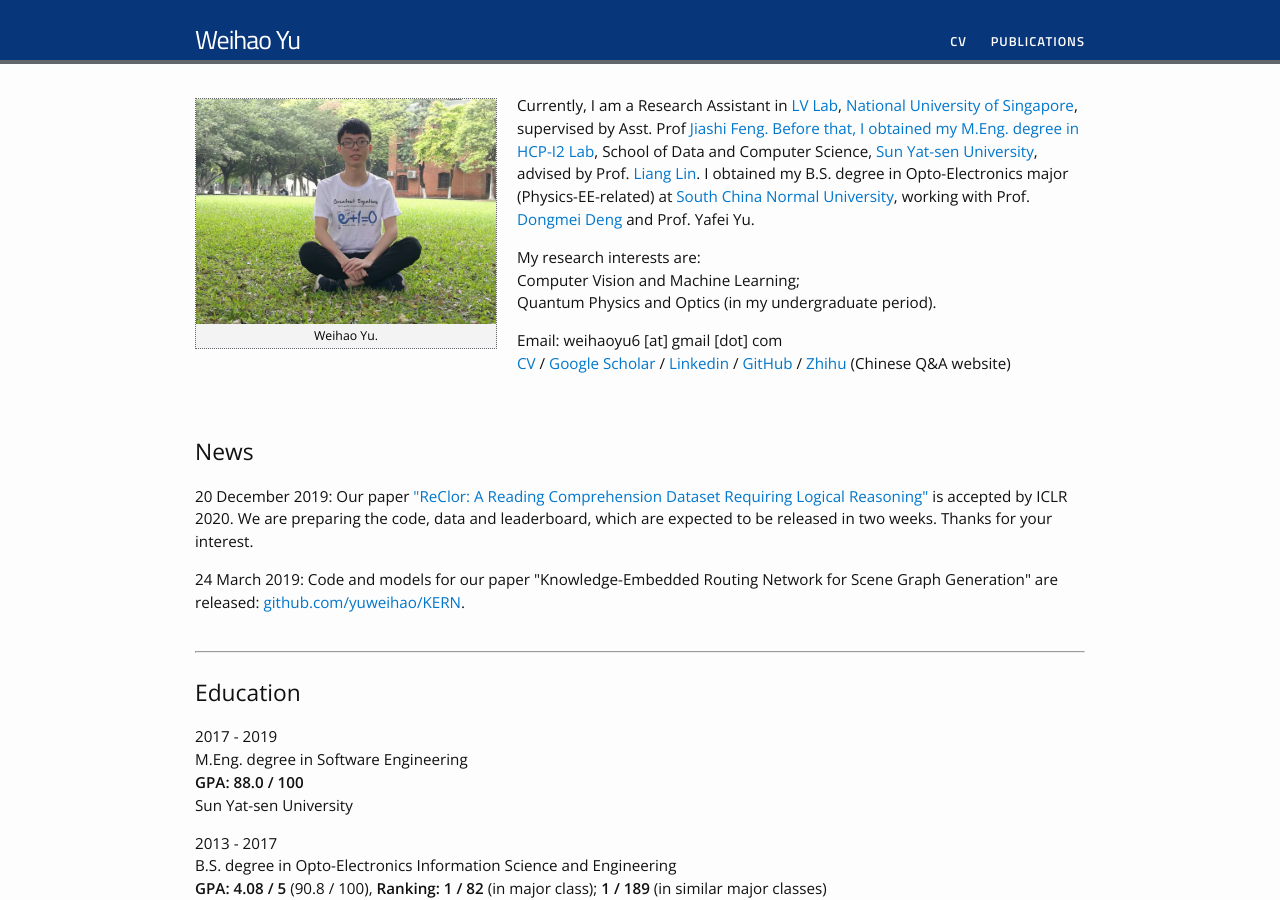
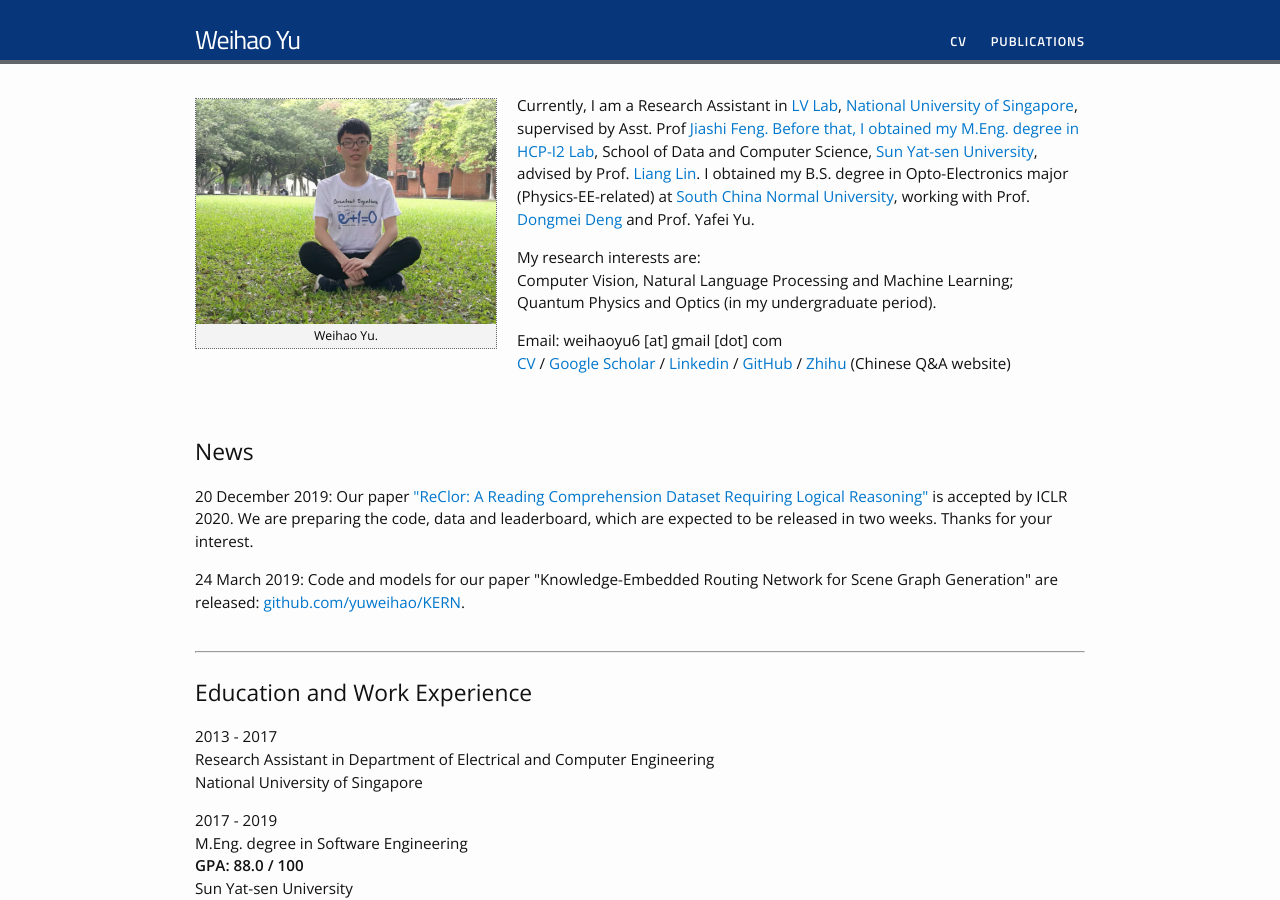
Before and after one commit to yuweihao/yuweihao.github.io, a Jekyll site: the page built from index.html, in a window 1280 px wide and 900 px high. Built offline with Jekyll 4.4.1, drawn with Linux system fonts in a browser that asks for light colours.

Commit message:
Update index.html

```diff
--- a/index.html
+++ b/index.html
@@ -27,7 +27,7 @@ I obtained my B.S. degree in Opto-Electronics major (Physics-EE-related) at
 working with Prof. <a href="https://www.researchgate.net/profile/Dongmei_Deng" target="_blank" rel="external">Dongmei Deng</a> and Prof. Yafei Yu.</p>
 <p>
 My research interests are: <br>
-Computer Vision and Machine Learning; <br>
+Computer Vision, Natural Language Processing and Machine Learning; <br>
 Quantum Physics and Optics (in my undergraduate period).</p>
 <p>
 Email: weihaoyu6 [at] gmail [dot] com <br>
@@ -44,7 +44,11 @@ Email: weihaoyu6 [at] gmail [dot] com <br>
 <br>
 <hr>
 <br>
-<h2>Education</h2>
+<h2>Education and Work Experience</h2>
+<p>2013 - 2017<br>
+Research Assistant in Department of Electrical and Computer Engineering<br>
+National University of Singapore</p>
+
 <p>2017 - 2019<br>
 M.Eng. degree in Software Engineering<br>
 	<strong>GPA: 88.0 / 100</strong><br>
```
